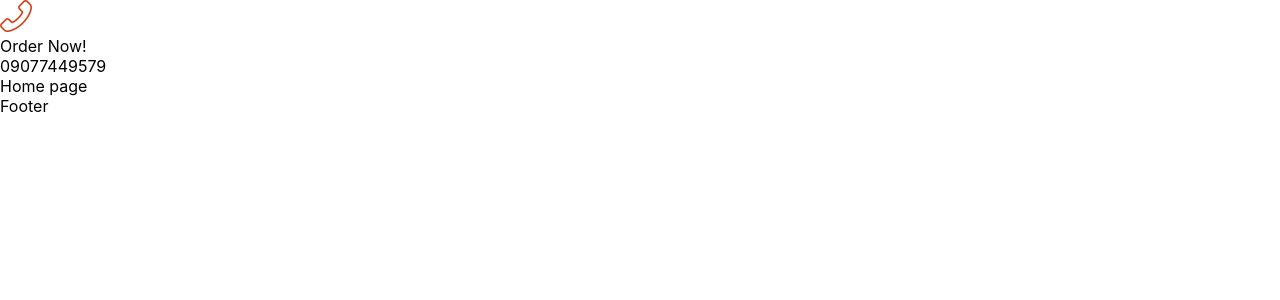
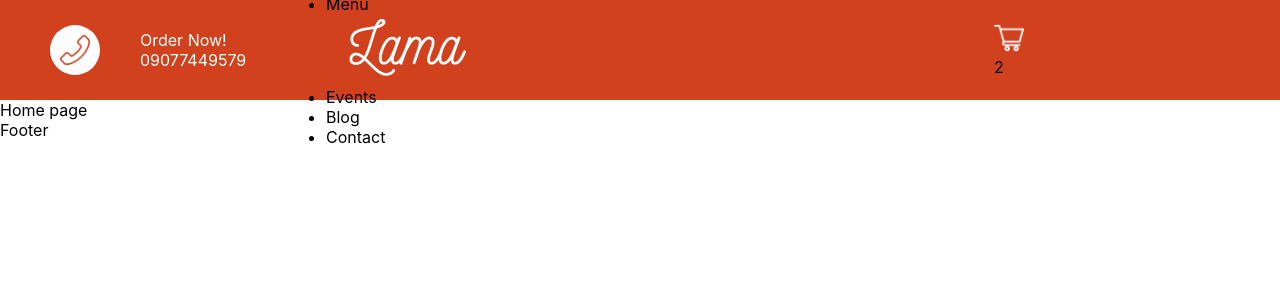
Before and after one commit to hinlocaesar/food-ordering-nextjs, a Next.js app: page / in a window 1280 px wide. Shown: the top 300 px of the page. Built offline with nearby package versions, Linux system fonts and the light colour scheme.

Commit message:
Save checkpoint

```diff
--- a/components/Navbar.jsx
+++ b/components/Navbar.jsx
@@ -13,8 +13,23 @@
           <div className={styles.texts}>09077449579</div>
         </div>
       </div>
-      <div className={styles.item}></div>
-      <div className={styles.item}></div>
+      <div className={styles.item}>
+        <ul className={styles.list}>
+          <li className={styles.listItem}>Homepage</li>
+          <li className={styles.listItem}>Products</li>
+          <li className={styles.listItem}>Menu</li>
+          <Image src="/img/logo.png" alt="" width="160px" height="69px" />
+          <li className={styles.listItem}>Events</li>
+          <li className={styles.listItem}>Blog</li>
+          <li className={styles.listItem}>Contact</li>
+        </ul>
+      </div>
+      <div className={styles.item}>
+        <div className={styles.cart}>
+          <Image src="/img/cart.png" alt="" width="30px" height="30px" />
+          <div className={styles.counter}>2</div>
+        </div>
+      </div>
     </div>
   );
 }
--- a/styles/Navbar.module.css
+++ b/styles/Navbar.module.css
@@ -1,2 +1,43 @@
 .container {
+  height: 100px;
+  padding: 0px 50px;
+  background: #d1411e;
+  display: flex;
+  align-items: center;
+  justify-content: space-between;
+  position: sticky;
+  top: 0;
 }
+
+.item {
+  flex: 1;
+  display: flex;
+  align-items: center;
+}
+
+.item:nth-child(2) {
+  flex: 3;
+}
+
+.callButton {
+  background-color: white;
+  border-radius: 50%;
+  padding: 10px;
+  width: 50px;
+  height: 50px;
+}
+
+.texts {
+  margin-left: 20px;
+  color: white;
+}
+
+.text:first-child {
+  font-size: 12px;
+  font-weight: 500;
+}
+
+.text:last-child {
+  font-size: 20px;
+  font-weight: bold;
+}
```
